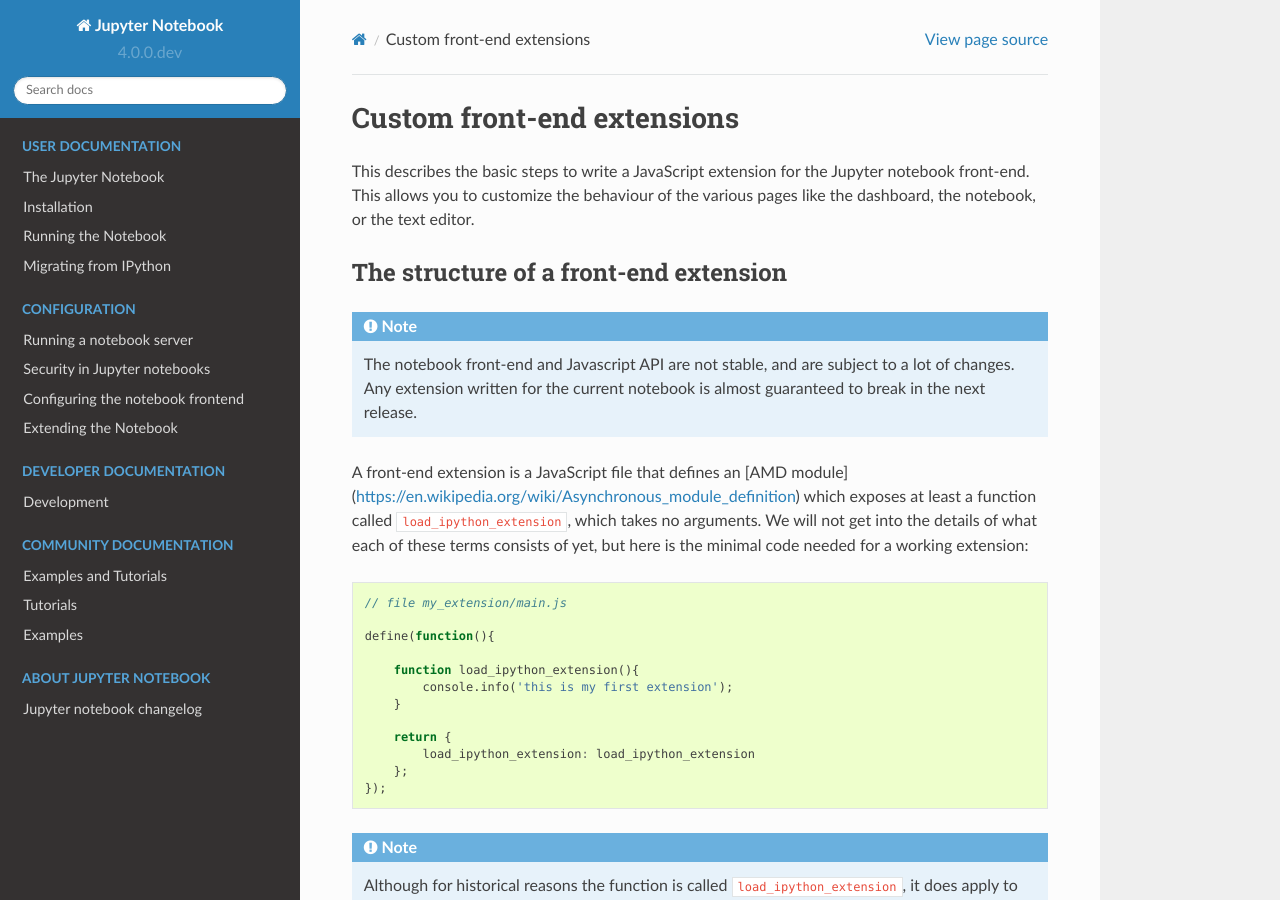
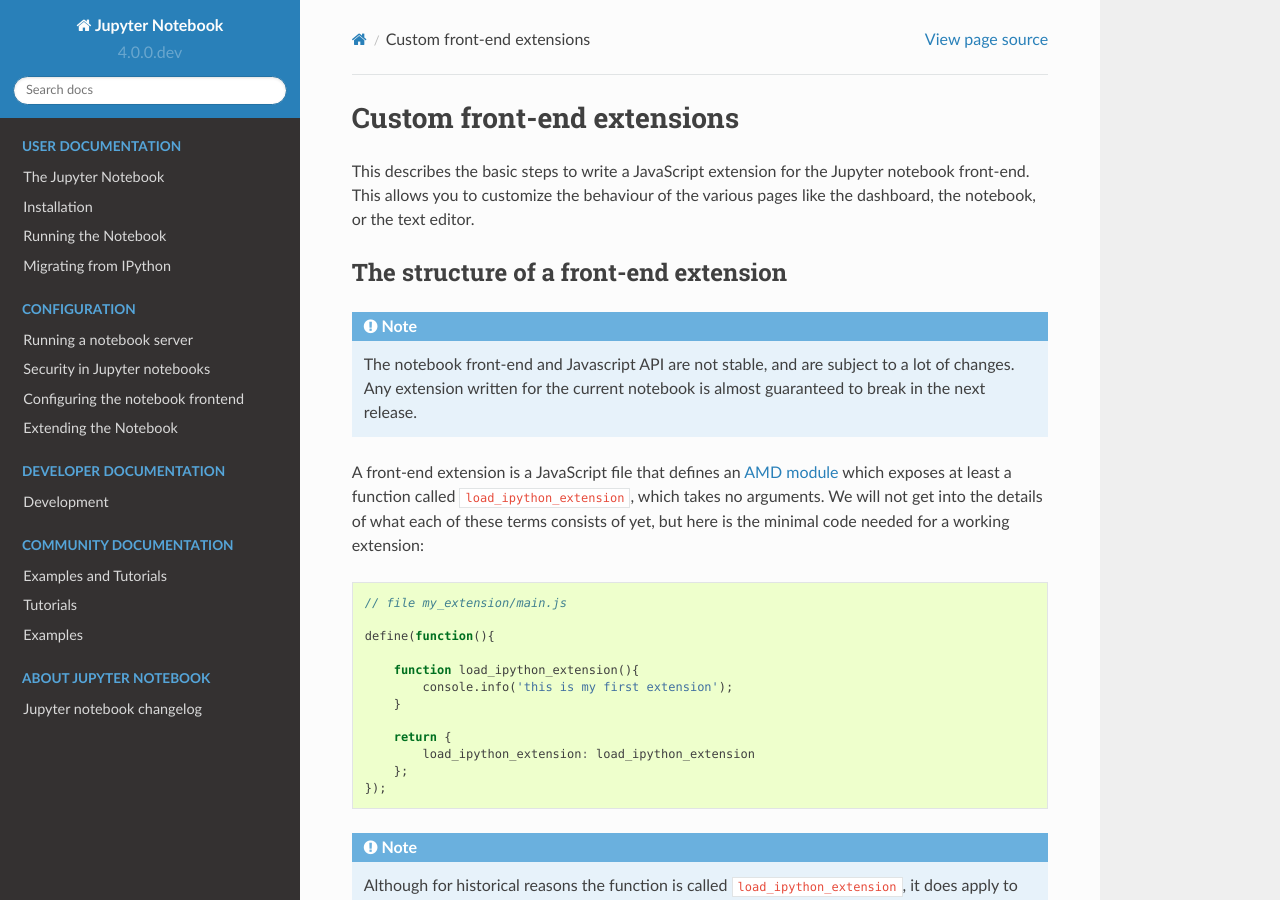
Before and after one commit to jupyter/nbclassic, a Sphinx documentation site: the page built from docs/source/extending/frontend_extensions.rst, in a window 1280 px wide and 900 px high. Built offline with Sphinx 7.4.7 and the Read the Docs theme 2.0.0, drawn with Linux system fonts in a browser that asks for light colours; pages that are not in the unit, such as notebooks, are missing from menus; some of the changed lines change nothing that is shown.

Commit message:
in docs/extending/frontend_extensions: * fix AMD link to use RST syntax (mistakenly used markdown previously)

```diff
--- a/docs/source/extending/frontend_extensions.rst
+++ b/docs/source/extending/frontend_extensions.rst
@@ -14,8 +14,9 @@
     to a lot of changes. Any extension written for the current notebook is
     almost guaranteed to break in the next release.
 
-A front-end extension is a JavaScript file that defines an
-[AMD module](https://en.wikipedia.org/wiki/Asynchronous_module_definition)
+.. _AMD module: https://en.wikipedia.org/wiki/Asynchronous_module_definition
+
+A front-end extension is a JavaScript file that defines an `AMD module`_
 which exposes at least a function called ``load_ipython_extension``, which
 takes no arguments. We will not get into the details of what each of these
 terms consists of yet, but here is the minimal code needed for a working
```
